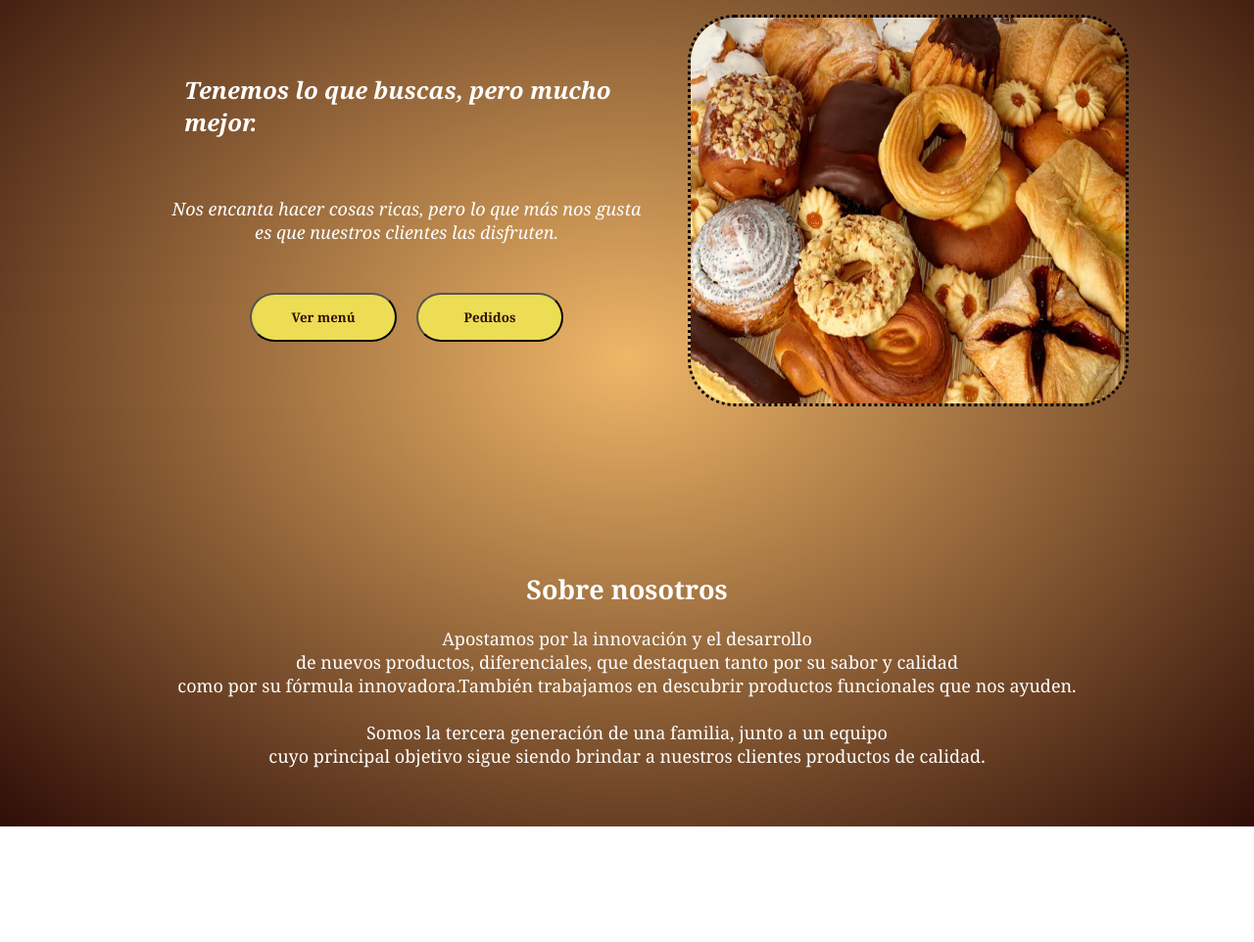
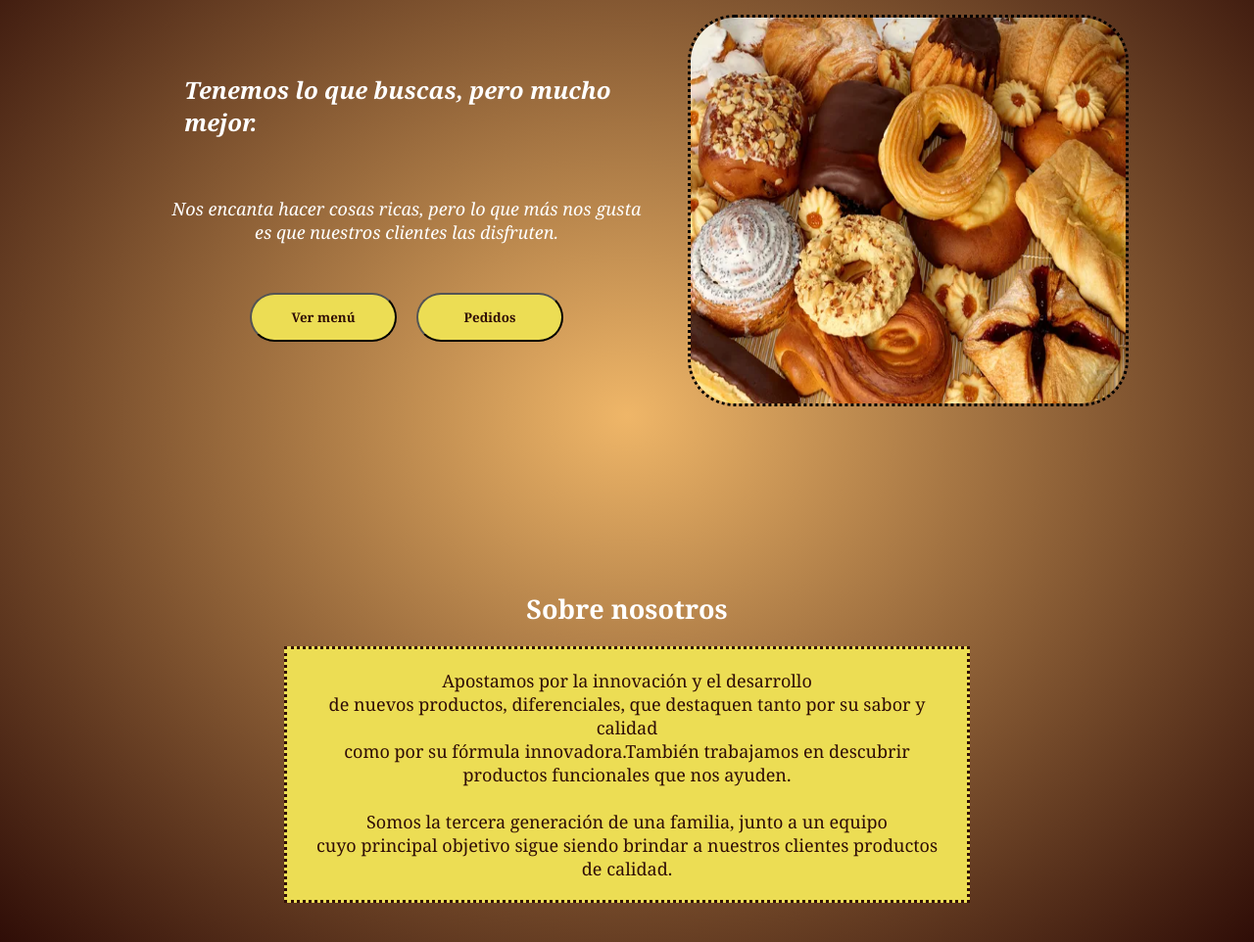
Before and after one commit to Santiago-Mansilla/Landing, a plain HTML site: page index.html in a window 1280 px wide. Shown: the part 113-1075 px from the top of the page at 98% size. Before the commit the page ends 957 px from the top, so only its background shows below. Drawn offline with Linux system fonts and the light colour scheme.

Commit message:
Update style.css

```diff
--- a/style.css
+++ b/style.css
@@ -164,9 +164,19 @@ header {
 
 }
 
+.info2 h2 {
+    padding: 20;
+}
+
 .info2 p {
+    width: 700;
     padding: 20;
     display: flex;
     justify-content: center;
     text-align: center;
+    background-color: #ecdd54;
+    color: #2f0d07;
+    border-style: dotted;
+
+
 }
```
